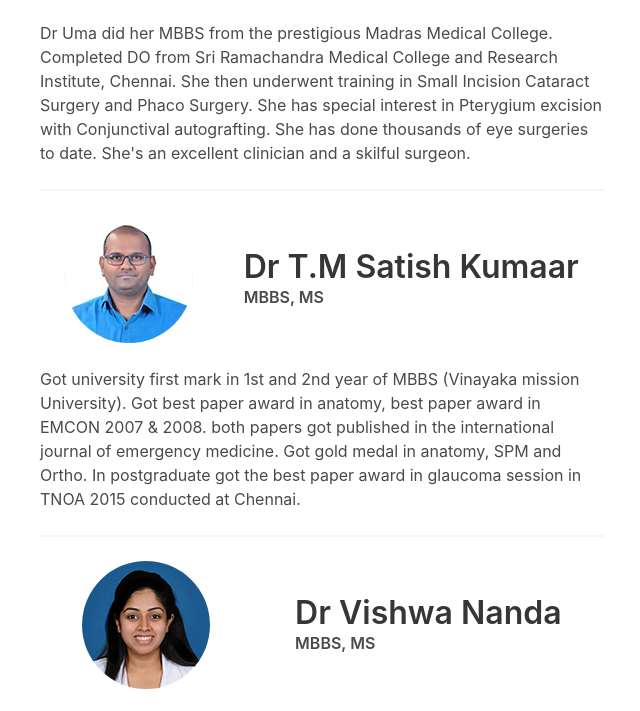
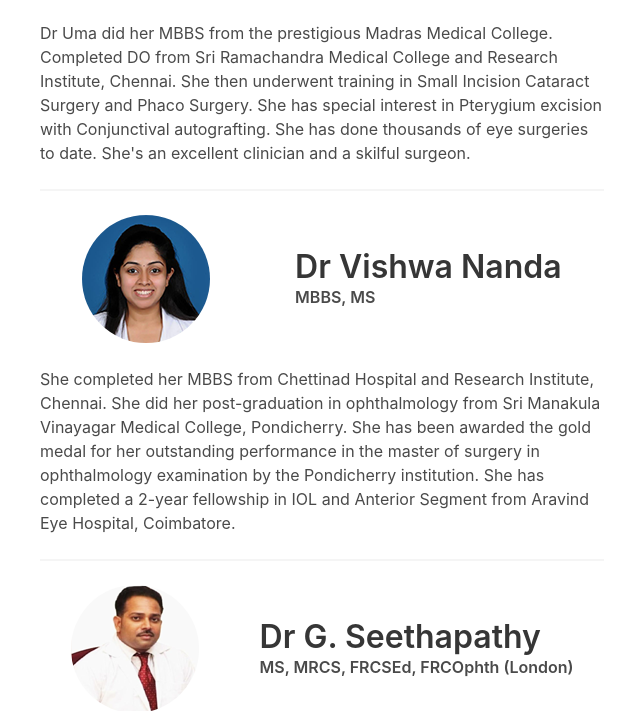
Before and after one commit to medblocks/aarthyeyehospital.com, a website: page team.html in a window 1280 px wide. Shown: the part 661-1372 px from the top of the page, without its empty margins (318-958 px from the left). Drawn offline with Linux system fonts and the light colour scheme.

Commit message:
Update team.html

```diff
--- a/team.html
+++ b/team.html
@@ -79,24 +79,6 @@
                     </div>
                     <div class="content">
                         Dr Uma did her MBBS from the prestigious Madras Medical College. Completed DO from Sri Ramachandra Medical College and Research Institute, Chennai. She then underwent training in Small Incision Cataract Surgery and Phaco Surgery. She has special interest in Pterygium excision with Conjunctival autografting. She has done thousands of eye surgeries to date. She's an excellent clinician and a skilful surgeon.
-                    </div>
-                    <hr>
-                    <div class="level">
-                        <div class="level-item">
-                            <figure class="image is-128x128 is-inline-block">
-                                <img class="is-rounded" src="/doctor3.png">
-                            </figure>
-                        </div>
-                        <div class="level-item">
-                            <article class="article">
-                                <p class="title">Dr T.M Satish Kumaar</p>
-                                <p class="has-text-weight-semibold">MBBS, MS</p>
-                                <p></p>
-                            </article>
-                        </div>
-                    </div>
-                    <div class="content">
-                        Got university first mark in 1st and 2nd year of MBBS (Vinayaka mission University). Got best paper award in anatomy, best paper award in EMCON 2007 & 2008. both papers got published in the international journal of emergency medicine. Got gold medal in anatomy, SPM and Ortho. In postgraduate got the best paper award in glaucoma session in TNOA 2015 conducted at Chennai.
                     </div>
                     <hr>
                     <div class="level">
```
